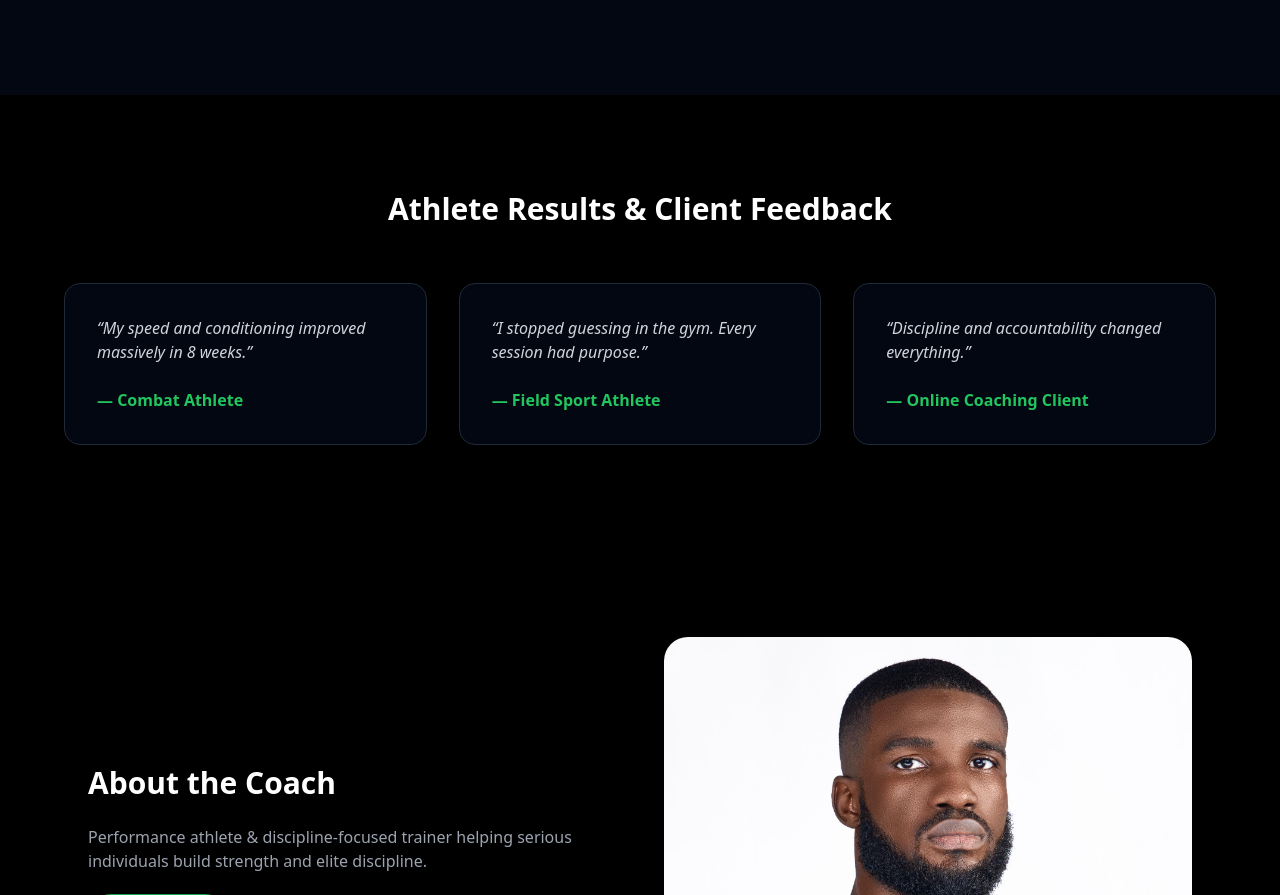
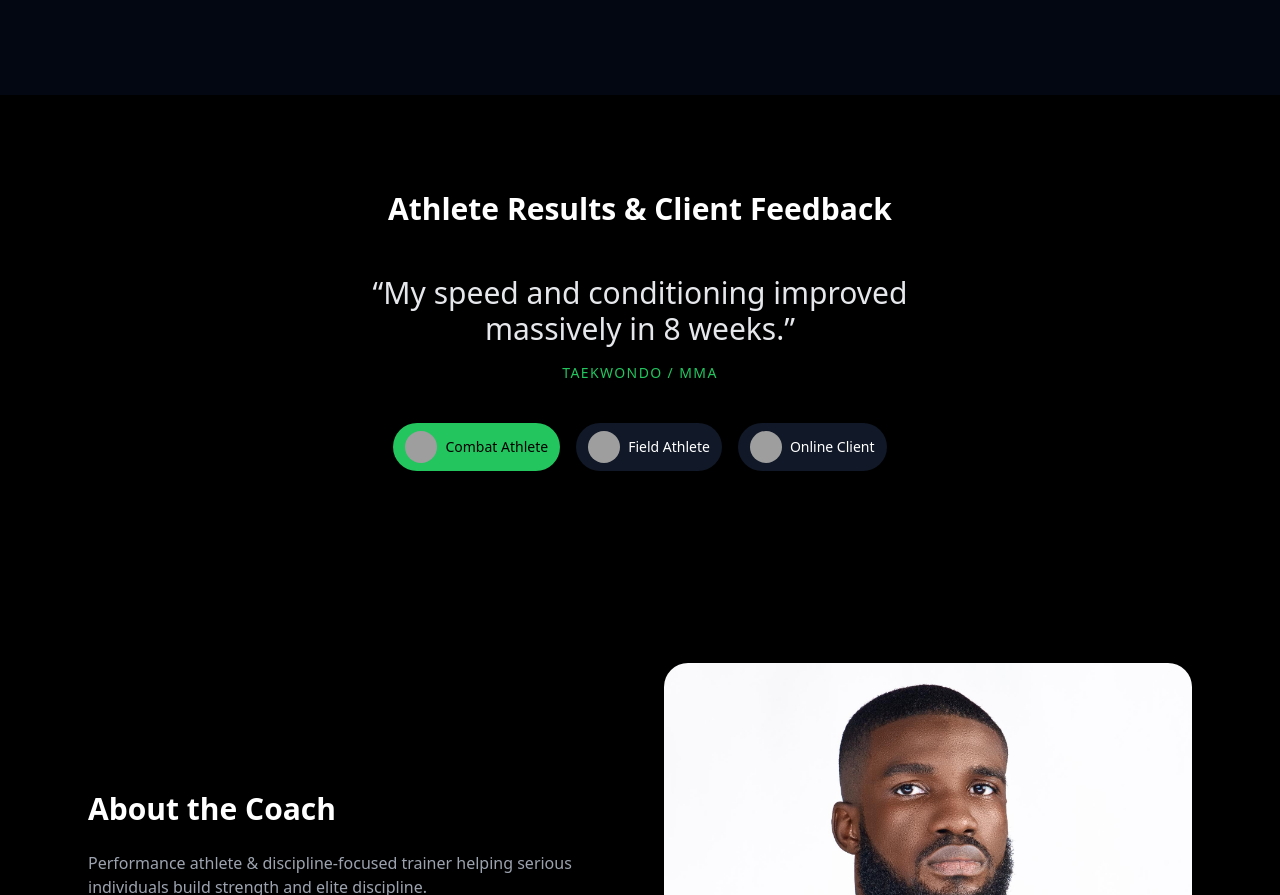
Before and after one commit to Itiku23/voltage-fitness-frontend, a React app: page / in a window 1280 px wide. Shown: the part 1373-2268 px from the top of the page. Built offline with nearby package versions, Linux system fonts and the light colour scheme; grey boxes are pictures that could not be loaded; the HTML template or start-up script is replaced by a standard one.

Commit message:
Fix and update Testimonials section

```diff
--- /dev/null
+++ b/src/components/Testimonials.jsx
@@ -0,0 +1,79 @@
+import { useState } from "react"
+
+const testimonials = [
+  {
+    id: 1,
+    quote: "My speed and conditioning improved massively in 8 weeks.",
+    author: "Combat Athlete",
+    role: "Taekwondo / MMA",
+    avatar: "https://images.unsplash.com/photo-1607746882042-944635dfe10e"
+  },
+  {
+    id: 2,
+    quote: "I stopped guessing in the gym. Every session had purpose.",
+    author: "Field Athlete",
+    role: "Football / Track",
+    avatar: "https://images.unsplash.com/photo-1701615004837-40d8573b6652"
+  },
+  {
+    id: 3,
+    quote: "Discipline and accountability changed everything.",
+    author: "Online Client",
+    role: "Remote Coaching",
+    avatar: "https://images.unsplash.com/photo-1671656349218-5218444643d8"
+  },
+]
+
+export default function Testimonials() {
+  const [activeIndex, setActiveIndex] = useState(0)
+  const [displayedQuote, setDisplayedQuote] = useState(testimonials[0].quote)
+  const [displayedRole, setDisplayedRole] = useState(testimonials[0].role)
+
+  const handleSelect = (index) => {
+    setDisplayedQuote(testimonials[index].quote)
+    setDisplayedRole(testimonials[index].role)
+    setActiveIndex(index)
+  }
+
+  return (
+    <section className="py-24 bg-black text-white text-center">
+      <h3 className="text-3xl font-bold mb-12">
+        Athlete Results & Client Feedback
+      </h3>
+
+      {/* QUOTE */}
+      <div className="max-w-2xl mx-auto mb-10 px-6">
+        <p className="text-2xl md:text-3xl text-gray-200 leading-relaxed">
+          “{displayedQuote}”
+        </p>
+        <p className="text-green-500 mt-4 text-sm uppercase tracking-widest">
+          {displayedRole}
+        </p>
+      </div>
+
+      {/* AVATARS */}
+      <div className="flex justify-center gap-4">
+        {testimonials.map((t, index) => (
+          <button
+            key={t.id}
+            onClick={() => handleSelect(index)}
+            className={`flex items-center gap-2 px-3 py-2 rounded-full transition ${
+              activeIndex === index
+                ? "bg-green-500 text-black"
+                : "bg-gray-900 hover:bg-gray-800"
+            }`}
+          >
+            <img
+              src={t.avatar}
+              alt={t.author}
+              className="w-8 h-8 rounded-full object-cover"
+            />
+            <span className="hidden sm:inline text-sm font-medium">
+              {t.author}
+            </span>
+          </button>
+        ))}
+      </div>
+    </section>
+  )
+}
--- a/src/pages/Home.jsx
+++ b/src/pages/Home.jsx
@@ -1,5 +1,6 @@
 import Reveal from "../components/Reveal";
 import { Link } from "react-router-dom";
+import Testimonials from "../components/Testimonials"
 
 export default function Home() {
   return (
@@ -81,34 +82,7 @@ export default function Home() {
         </Reveal>
       </section>
 
-      {/* TESTIMONIALS */}
-      <section className="px-6 py-24 bg-black">
-        <h3 className="text-3xl font-bold text-center mb-14">
-          Athlete Results & Client Feedback
-        </h3>
-
-        <Reveal delay={0.25}>
-          <div className="grid md:grid-cols-3 gap-8 max-w-6xl mx-auto">
-
-            <TestimonialCard
-              quote="My speed and conditioning improved massively in 8 weeks."
-              name="Combat Athlete"
-            />
-
-            <TestimonialCard
-              quote="I stopped guessing in the gym. Every session had purpose."
-              name="Field Sport Athlete"
-            />
-
-            <TestimonialCard
-              quote="Discipline and accountability changed everything."
-              name="Online Coaching Client"
-            />
-
-          </div>
-        </Reveal>
-      </section>
-
+<Testimonials />
 
       {/* ABOUT */}
       <section className="px-6 py-24 max-w-6xl mx-auto grid md:grid-cols-2 gap-12 items-center">
```
Also changed, not shown: 1 other file (tests, documents, lock files or other folders).
